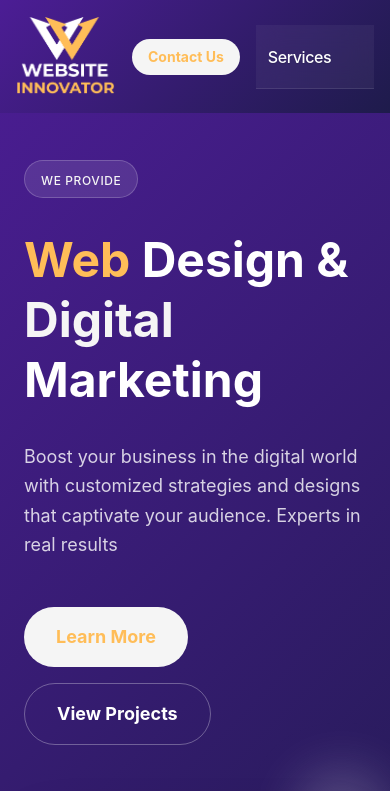
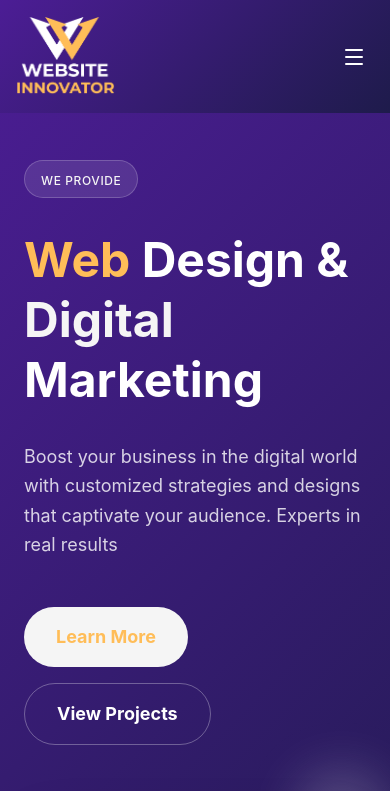
Before and after one commit to mjunaidoffical876/Website-Innovator, a Next.js app: page / in a window 390 px wide. Shown: the top 791 px of the page. Built offline with nearby package versions, Linux system fonts and the light colour scheme.

Commit message:
add mobile hamburger menu, replace horizontal scroll

```diff
--- a/components/Header.tsx
+++ b/components/Header.tsx
@@ -1,6 +1,9 @@
+"use client";
+import { useState } from 'react';
 import Link from 'next/link';
-import { Globe } from 'lucide-react';
+import { Globe, Menu, X } from 'lucide-react';
 import GooeyNav from './GooeyNav'
+
 // update with your own items
 const items = [
   { label: "Home", href: "/" },
@@ -11,19 +14,25 @@ const items = [
 ];
 
 export default function Header() {
+  const [isMobileMenuOpen, setIsMobileMenuOpen] = useState(false);
+
   return (
     <header className="fixed top-0 left-0 right-0 z-50 gradient-bg py-4 transition-all duration-300">
-      <div className="container mx-auto px-4 sm:px-6 flex flex-wrap lg:flex-nowrap items-center justify-between gap-4">
+      <div className="container mx-auto px-4 sm:px-6 flex items-center justify-between gap-4">
+
+        {/* Logo */}
         <div className="flex items-center gap-2 z-10 shrink-0">
           <img
-            src="/logo.png" // We'll move the generated image here
+            src="/logo.png"
             alt="Website Innovator Logo"
             width={100}
             height={100}
             className="object-cover"
           />
         </div>
-        <div className="relative h-16 flex items-center max-w-full overflow-x-auto overflow-y-hidden hide-scrollbar no-scrollbar flex-1 lg:flex-none justify-center z-0 order-3 lg:order-0">
+
+        {/* Desktop Navigation (GooeyNav) */}
+        <div className="hidden lg:flex relative h-16 items-center flex-1 justify-center z-0">
           <GooeyNav
             items={items}
             particleCount={15}
@@ -36,16 +45,51 @@ export default function Header() {
           />
         </div>
 
+        {/* Right side controls */}
         <div className="flex items-center gap-2 sm:gap-4 shrink-0 z-10">
           <button className="hidden sm:block text-white hover:text-secondary transition-colors p-2">
             <Globe className="w-5 h-5" />
           </button>
+
           <div className="hidden sm:block w-px h-6 bg-white/20"></div>
-          <button className="bg-secondary text-primary px-4 sm:px-6 py-2 rounded-full font-bold text-sm sm:text-base hover:scale-105 transition-transform">
+
+          <button className="hidden sm:block bg-secondary text-primary px-4 sm:px-6 py-2 rounded-full font-bold text-sm sm:text-base hover:scale-105 transition-transform">
             <Link href="#contact">Contact Us</Link>
+          </button>
+
+          {/* Mobile Menu Toggle Button */}
+          <button
+            className="lg:hidden text-white hover:text-secondary transition-colors p-2"
+            onClick={() => setIsMobileMenuOpen(!isMobileMenuOpen)}
+            aria-label="Toggle Mobile Menu"
+          >
+            {isMobileMenuOpen ? <X className="w-6 h-6" /> : <Menu className="w-6 h-6" />}
           </button>
         </div>
       </div>
+
+      {/* Mobile Menu Overlay */}
+      {isMobileMenuOpen && (
+        <div className="lg:hidden absolute top-full left-0 right-0 bg-[#4c1d95]/95 backdrop-blur-md border-t border-white/10 p-4 flex flex-col items-center gap-4 transition-all z-40 shadow-xl">
+          {items.map((item, index) => (
+            <Link
+              key={index}
+              href={item.href}
+              onClick={() => setIsMobileMenuOpen(false)}
+              className="text-white hover:text-secondary font-medium py-3 text-lg w-full text-center"
+            >
+              {item.label}
+            </Link>
+          ))}
+          <Link
+            href="#contact"
+            onClick={() => setIsMobileMenuOpen(false)}
+            className="bg-secondary text-primary px-8 py-3 rounded-full font-bold text-base w-full max-w-[200px] mt-4 text-center shadow-lg hover:scale-105 transition-transform block"
+          >
+            Contact Us
+          </Link>
+        </div>
+      )}
     </header>
   );
 }
```
